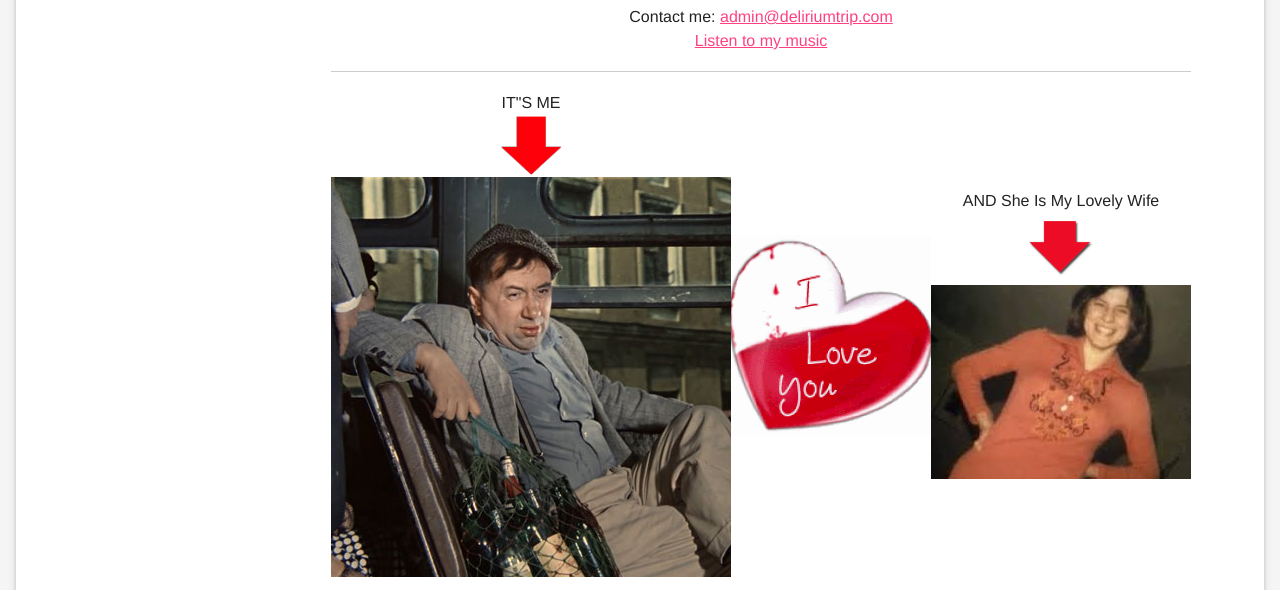
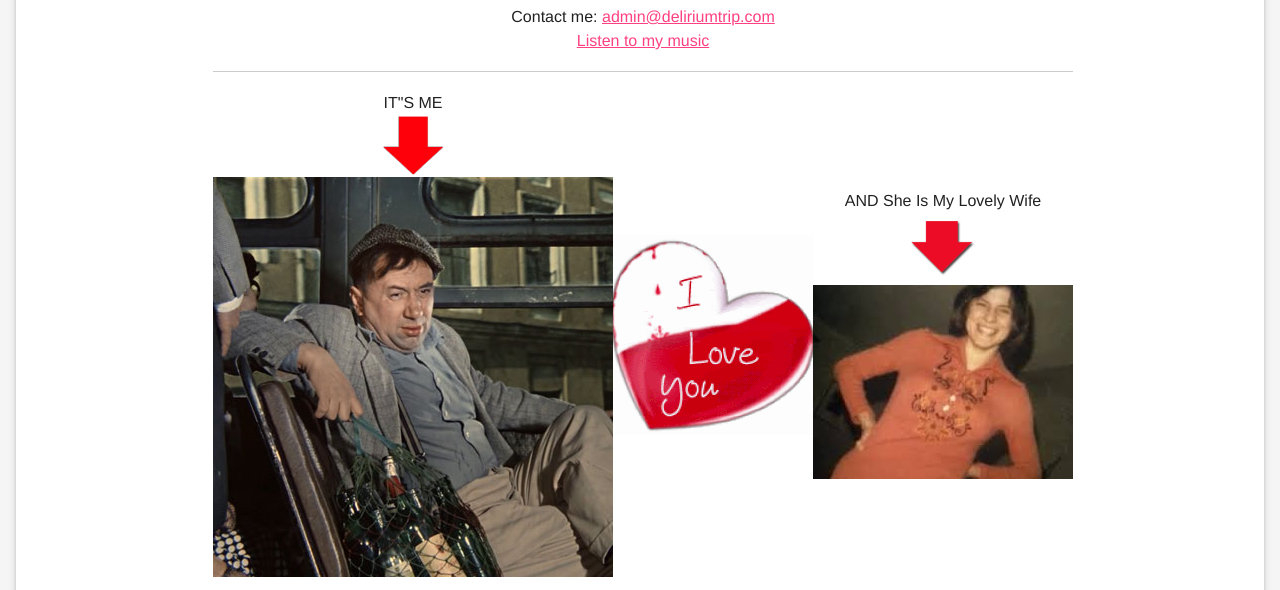
Before and after one commit to PanicDealer/deliriumtrip, a plain HTML site: page index.html in a window 1280 px wide. Shown: the part 210-800 px from the top of the page. Drawn offline with nearby package versions, Linux system fonts and the light colour scheme.

Commit message:
minor changes

```diff
--- a/index.html
+++ b/index.html
@@ -49,7 +49,7 @@ L=-L=-  L===-L======-L=-  L=-L=-L======-   L=-   L======-L=-  L===-   L=-
 
 <style>
     .centered {
-        width: 50%;
+        width: 860px;
         margin: 0 auto;
     }
 
```
Also changed, not shown: src/templates/index.html (+1 -1 lines).
